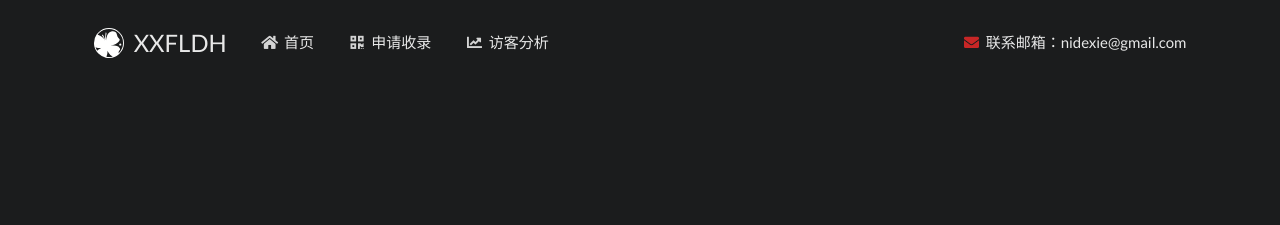
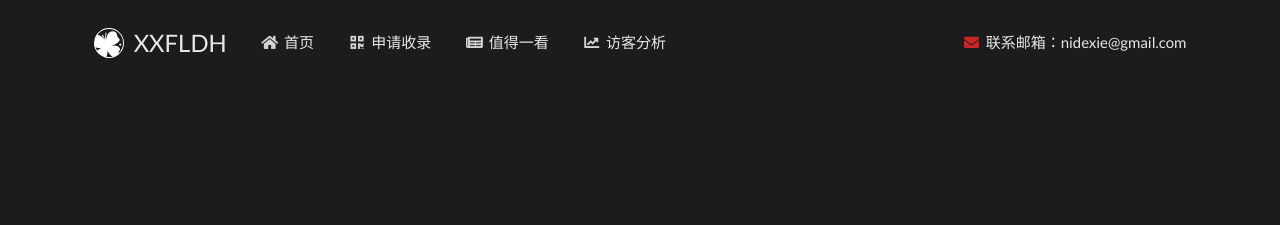
Before and after one commit to boboyang1/xxfldh, a Jekyll site: the page built from index.html, in a window 1280 px wide. Shown: the top 225 px of the page. Built offline with Jekyll 4.4.1, drawn with Linux system fonts in a browser that asks for light colours; comment, search, counter and statistics services are not loaded.

Commit message:
Update menu_items.yml

```diff
--- a/_data/menu_items.yml
+++ b/_data/menu_items.yml
@@ -8,6 +8,11 @@
   url: /donate/
   active_key: donate
 
+- name: 值得一看
+  icon: newspaper
+  url: /pages/
+  active_key: analytics
+
 - name: 访客分析
   icon: line chart
   url: /analytics/
```
